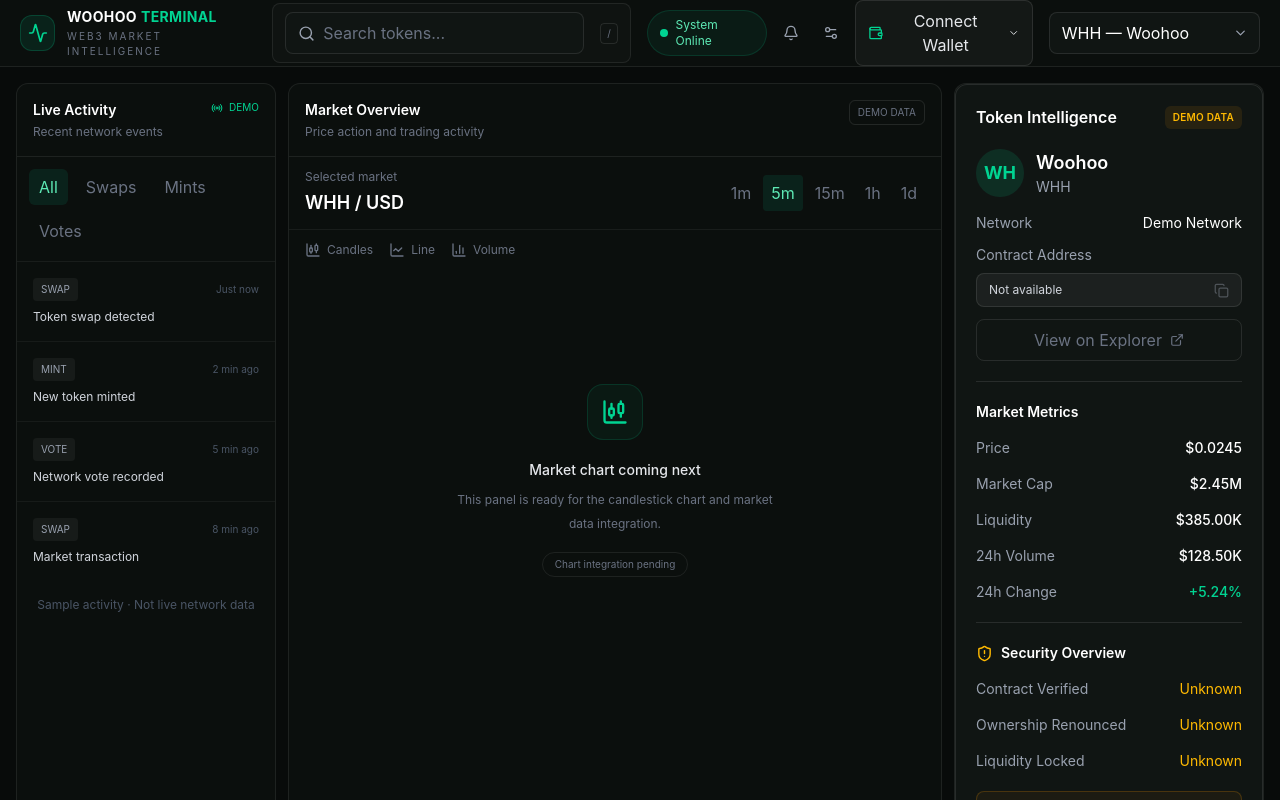
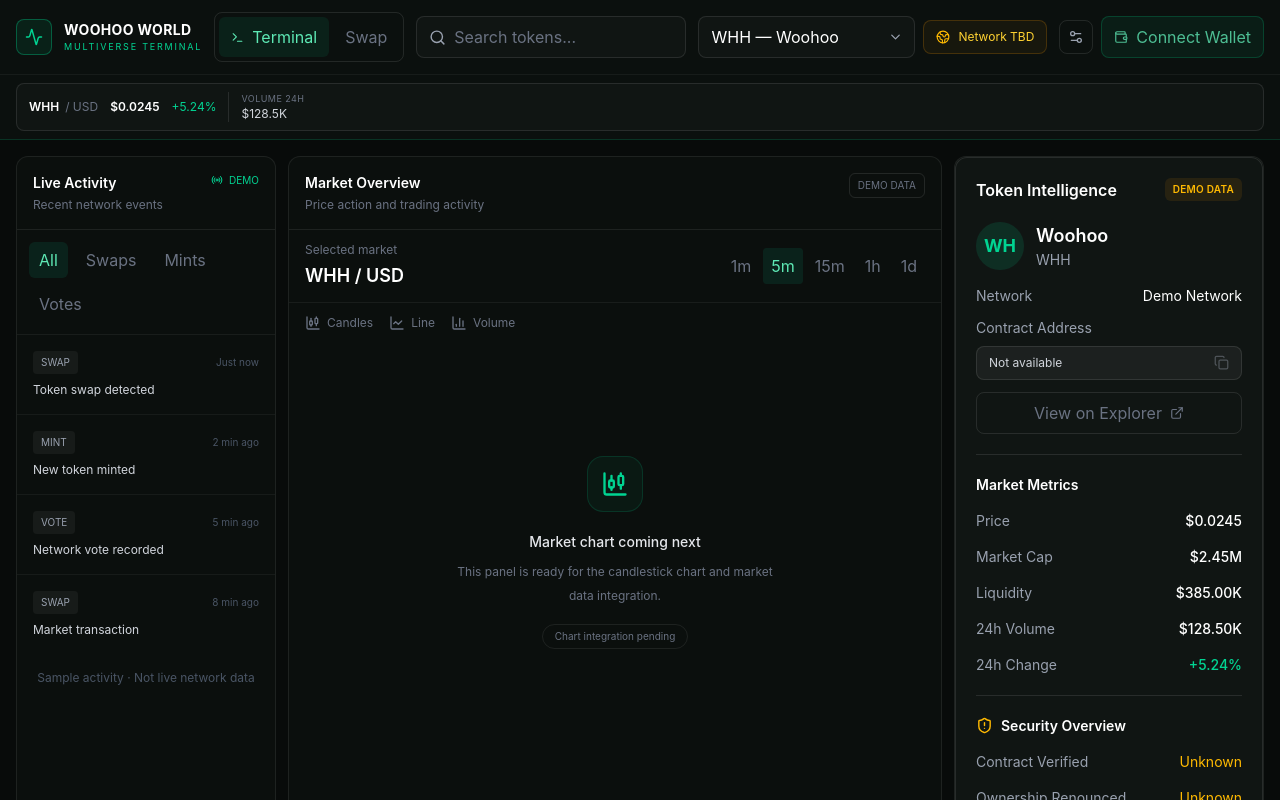
Before and after one commit to Maxwellsmall/Woohoo_Terminal, a React (Vite) app: page / in a window 1280 px wide. Shown: the top 800 px of the page. Built offline with nearby package versions, Linux system fonts and the light colour scheme.

Commit message:
feat(layout): improve terminal header components

```diff
--- a/src/components/layout/TerminalHeader.tsx
+++ b/src/components/layout/TerminalHeader.tsx
@@ -1,83 +1,91 @@
+import { Activity, Settings2, Terminal } from "lucide-react";
+
+import TokenSearch from "../ui/TokenSearch";
 import TokenSelector from "../ui/TokenSelector";
-import TokenSearch from "../ui/TokenSearch";
-import {
-  Activity,
-  Bell,
-  ChevronDown,
-  Settings2,
-  Wallet,
-} from "lucide-react";
+import MarketTicker from "../ui/MarketTicker";
+import NetworkIndicator from "../ui/NetworkIndicator";
+import WalletButton from "../ui/WalletButton";
 
 export default function TerminalHeader() {
   return (
-    <header className="flex min-h-16 items-center justify-between gap-4 border-b border-white/8 bg-[#0b0f0d] px-5">
-      <div className="flex items-center gap-3">
-        <div className="flex h-9 w-9 items-center justify-center rounded-xl border border-emerald-400/20 bg-emerald-400/10">
-          <Activity className="h-5 w-5 text-emerald-400" />
+    <header className="relative z-30 border-b border-emerald-500/20 bg-[#0b100e]">
+      <div className="flex min-h-[64px] flex-wrap items-center gap-3 px-4 py-3 xl:flex-nowrap">
+        {/* Brand */}
+        <div className="flex shrink-0 items-center gap-3">
+          <div className="flex h-9 w-9 items-center justify-center rounded-lg border border-emerald-500/40 bg-emerald-500/10">
+            <Activity size={18} className="text-emerald-400" />
           </div>
 
           <div>
-          <h1 className="text-sm font-bold tracking-wide text-white">
-            WOOHOO
-            <span className="ml-1 text-emerald-400">TERMINAL</span>
+            <h1 className="whitespace-nowrap text-sm font-bold tracking-wide text-white">
+              WOOHOO WORLD
             </h1>
-
-          <p className="mt-0.5 text-[10px] uppercase tracking-[0.2em] text-gray-500">
-            Web3 Market Intelligence
+            <p className="text-[9px] uppercase tracking-[0.2em] text-emerald-400">
+              Multiverse Terminal
             </p>
           </div>
         </div>
 
-      <div className="hidden max-w-md flex-1 md:flex">
-        <div className="flex w-full items-center gap-2 rounded-lg border border-white/8 bg-white/2 px-3 py-2">
-          <TokenSearch />
-
-          <input
-            type="search"
-            placeholder="Search tokens, wallets, contracts..."
-            aria-label="Search tokens, wallets, and contracts"
-            className="w-full bg-transparent text-sm text-gray-200 outline-none placeholder:text-gray-600"
-          />
-
-          <span className="rounded border border-white/10 px-1.5 py-0.5 text-[10px] text-gray-500">
-            /
-          </span>
-        </div>
-      </div>
-
-      <div className="flex items-center gap-2">
-        <div className="hidden items-center gap-2 rounded-full border border-emerald-400/15 bg-emerald-400/6 px-3 py-1.5 sm:flex">
-          <span className="h-2 w-2 rounded-full bg-emerald-400" />
-          <span className="text-xs text-emerald-300">System Online</span>
-        </div>
-
+        {/* Terminal navigation */}
+        <nav
+          aria-label="Terminal navigation"
+          className="hidden items-center gap-1 rounded-lg border border-white/10 p-1 lg:flex"
+        >
           <button
             type="button"
-          aria-label="Notifications"
-          className="rounded-lg p-2 text-gray-400 transition hover:bg-white/6 hover:text-white"
+            className="flex items-center gap-2 rounded-md bg-emerald-500/10 px-3 py-2 text-xs font-medium text-emerald-300"
           >
-          <Bell className="h-4 w-4" />
+            <Terminal size={13} />
+            Terminal
           </button>
 
           <button
             type="button"
+            disabled
+            title="Swap functionality is not implemented"
+            className="cursor-not-allowed rounded-md px-3 py-2 text-xs text-gray-500"
+          >
+            Swap
+          </button>
+        </nav>
+
+        {/* Search */}
+        <div className="order-3 w-full min-w-0 xl:order-none xl:ml-auto xl:w-auto xl:flex-1 xl:max-w-sm">
+          <TokenSearch />
+        </div>
+
+        {/* Market and token controls */}
+        <div className="flex min-w-0 flex-wrap items-center gap-2">
+          <div className="hidden 2xl:block">
+            <MarketTicker />
+          </div>
+
+          <div className="hidden md:block">
+            <TokenSelector />
+          </div>
+
+          <NetworkIndicator />
+        </div>
+
+        {/* Settings and wallet */}
+        <div className="ml-auto flex shrink-0 items-center gap-2 xl:ml-0">
+          <button
+            type="button"
             aria-label="Settings"
-          className="rounded-lg p-2 text-gray-400 transition hover:bg-white/6 hover:text-white"
+            title="Settings are not implemented yet"
+            className="rounded-lg border border-white/10 p-2 text-gray-400 transition hover:text-white"
           >
-          <Settings2 className="h-4 w-4" />
+            <Settings2 size={16} />
           </button>
 
-        <button
-          type="button"
-          className="flex items-center gap-2 rounded-lg border border-white/10 bg-white/4 px-3 py-2 text-xs font-medium text-gray-200 transition hover:bg-white/8"
-        >
-          <Wallet className="h-4 w-4 text-emerald-400" />
-          <span className="hidden sm:inline">Connect Wallet</span>
-          <ChevronDown className="hidden h-3 w-3 sm:block" />
-        </button>
+          <WalletButton />
+        </div>
       </div>
 
-      <TokenSelector />
+      {/* Compact ticker for medium screens */}
+      <div className="border-t border-white/5 px-4 py-2 2xl:hidden">
+        <MarketTicker />
+      </div>
     </header>
   );
 }
--- /dev/null
+++ b/src/components/ui/MarketTicker.tsx
@@ -0,0 +1,56 @@
+import { Activity } from "lucide-react";
+import { useSelectedToken } from "../../app/TokenContext";
+
+export default function MarketTicker() {
+  const { selectedToken, isLoading } = useSelectedToken();
+
+  if (isLoading || !selectedToken) {
+    return (
+      <div className="flex items-center gap-2 rounded-lg border border-white/10 px-3 py-2">
+        <Activity size={14} className="text-gray-500" />
+        <span className="text-xs text-gray-400">Loading market...</span>
+      </div>
+    );
+  }
+
+  const { priceUsd, priceChange24h, volume24hUsd } = selectedToken.metrics;
+
+  const isPositive = priceChange24h >= 0;
+
+  const formatCompactCurrency = (value: number) =>
+    new Intl.NumberFormat("en-US", {
+      notation: "compact",
+      maximumFractionDigits: 2,
+    }).format(value);
+
+  return (
+    <div className="flex items-center gap-3 rounded-lg border border-white/10 bg-[#101513] px-3 py-2">
+      <div className="flex items-center gap-1.5 whitespace-nowrap text-xs">
+        <span className="font-semibold text-white">{selectedToken.symbol}</span>
+        <span className="text-gray-500">/ USD</span>
+      </div>
+
+      <span className="whitespace-nowrap text-xs font-semibold text-white">
+        ${priceUsd.toFixed(priceUsd < 1 ? 4 : 2)}
+      </span>
+
+      <span
+        className={`whitespace-nowrap text-xs ${
+          isPositive ? "text-emerald-400" : "text-rose-400"
+        }`}
+      >
+        {isPositive ? "+" : ""}
+        {priceChange24h.toFixed(2)}%
+      </span>
+
+      <div className="hidden border-l border-white/10 pl-3 xl:block">
+        <p className="text-[9px] uppercase tracking-wider text-gray-500">
+          Volume 24h
+        </p>
+        <p className="whitespace-nowrap text-xs text-gray-300">
+          ${formatCompactCurrency(volume24hUsd)}
+        </p>
+      </div>
+    </div>
+  );
+}
--- /dev/null
+++ b/src/components/ui/NetworkIndicator.tsx
@@ -0,0 +1,16 @@
+import { Globe2 } from "lucide-react";
+
+export default function NetworkIndicator() {
+  return (
+    <div
+      className="inline-flex items-center gap-2 rounded-lg border border-amber-500/20 bg-amber-500/5 px-3 py-2"
+      title="Blockchain network has not been configured"
+    >
+      <Globe2 size={14} className="text-amber-400" />
+
+      <span className="whitespace-nowrap text-xs text-amber-300">
+        Network TBD
+      </span>
+    </div>
+  );
+}
--- /dev/null
+++ b/src/components/ui/WalletButton.tsx
@@ -0,0 +1,15 @@
+import { Wallet } from "lucide-react";
+
+export default function WalletButton() {
+  return (
+    <button
+      type="button"
+      disabled
+      title="Wallet connection is not configured yet"
+      className="inline-flex cursor-not-allowed items-center justify-center gap-2 whitespace-nowrap rounded-lg border border-emerald-500/30 bg-emerald-500/10 px-3 py-2 text-xs font-semibold text-emerald-300 opacity-80"
+    >
+      <Wallet size={14} />
+      <span>Connect Wallet</span>
+    </button>
+  );
+}
```
Lines whose indentation alone changed are shown as unchanged.
